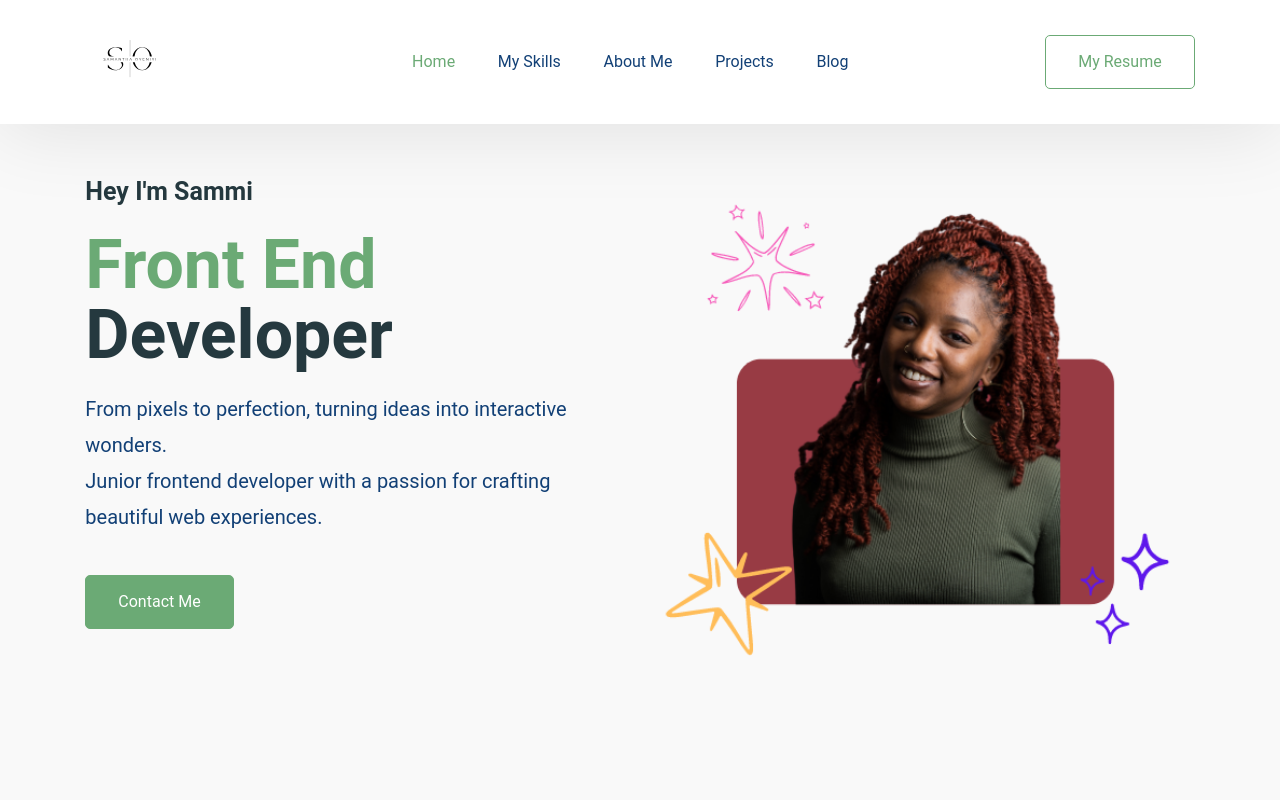
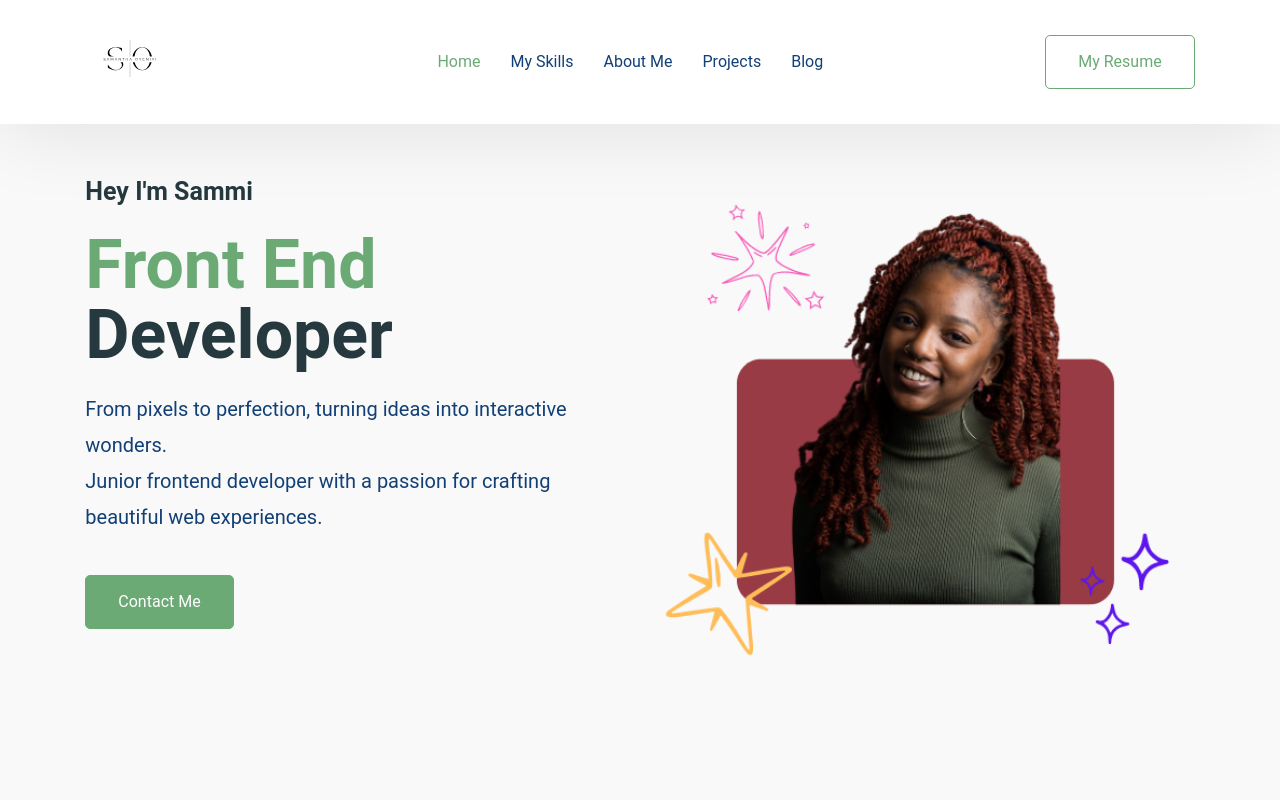
Before and after one commit to SOyeniyi801/my-portfolio, a React (Create React App) app: page / in a window 1280 px wide. Shown: the top 800 px of the page. Built offline with nearby package versions, Linux system fonts and the light colour scheme.

Commit message:
navbar bug

```diff
--- a/src/App.css
+++ b/src/App.css
@@ -180,7 +180,7 @@ h3 {
   list-style: none;
   display: flex;
   align-items: flex-start;
-  gap: 42.667px;
+  gap: 30px;
   text-decoration: none;
 }
 
--- a/src/Pages/Home/Navbar.jsx
+++ b/src/Pages/Home/Navbar.jsx
@@ -102,12 +102,11 @@ function Navbar() {
           <li>
             <a
               href="http://www.devdiariesbysammi.com"
-              alt="blog"
+              activeClass="navbar-active-content"
               className="navbar-content"
               target="_blank"
               rel="noreferrer"
             >
-              {" "}
               Blog
             </a>
           </li>
```
